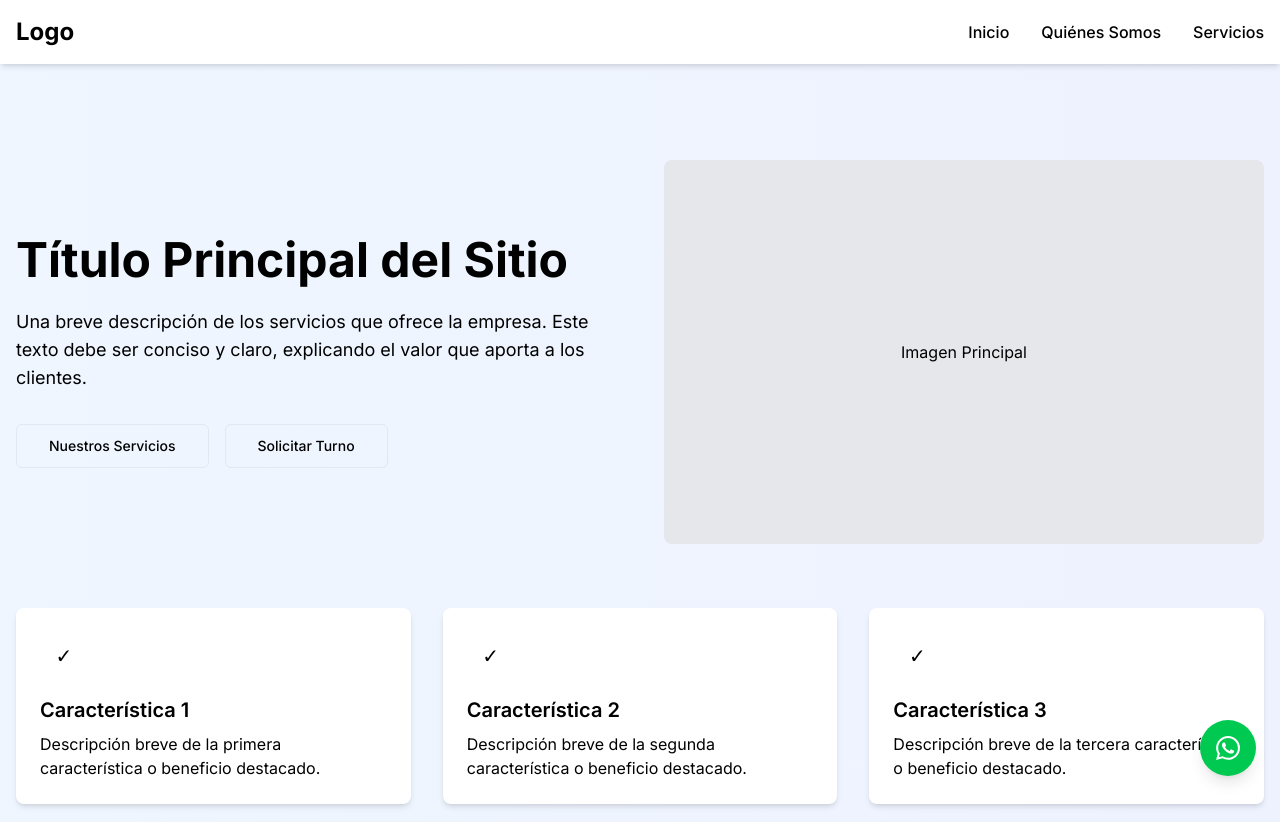
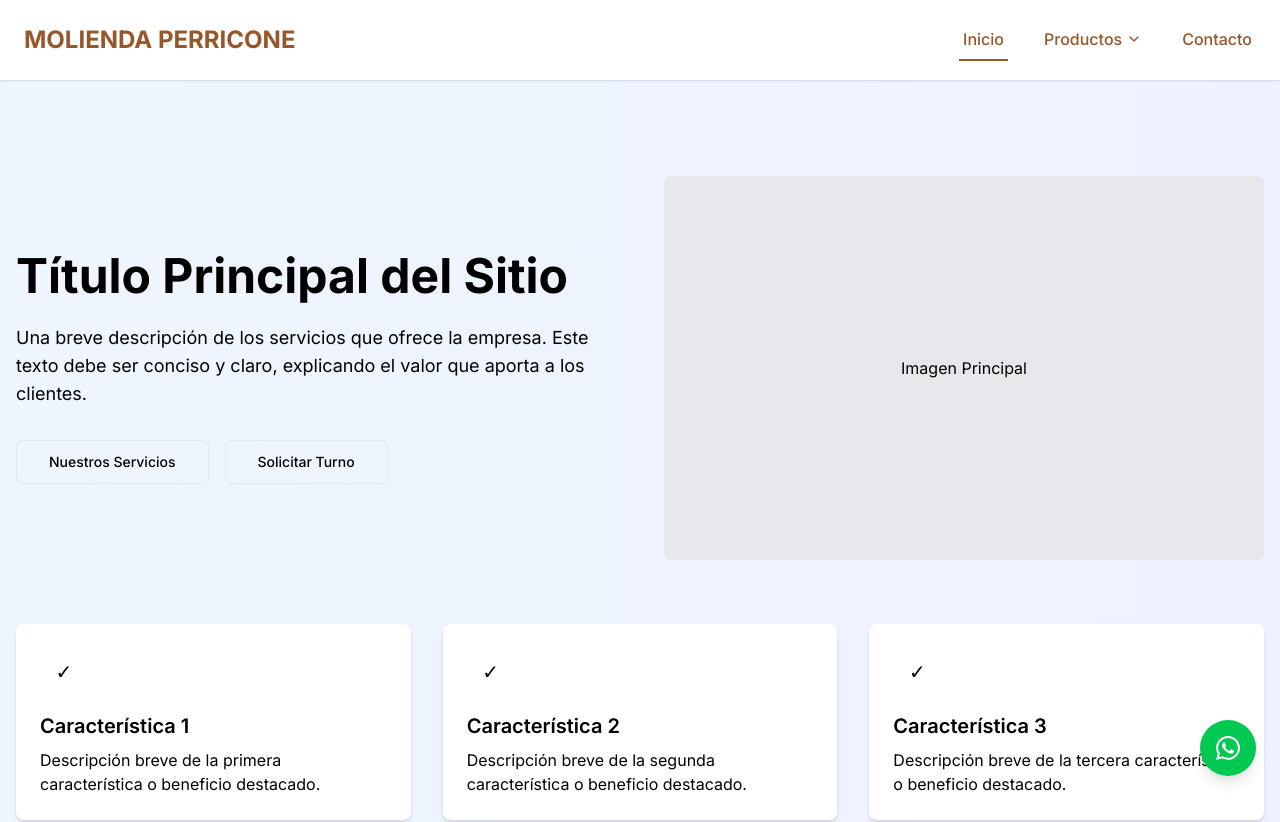
Before and after one commit to OmarDarioMelendrez/remake-sites-template, a Next.js app: page / in a window 1280 px wide. Shown: the top 822 px of the page. Built offline with nearby package versions, Linux system fonts and the light colour scheme.

Commit message:
updating header

```diff
--- a/src/components/Header.tsx
+++ b/src/components/Header.tsx
@@ -2,80 +2,162 @@
 
 import { useState } from "react";
 import Link from "next/link";
-import { Menu, X } from "lucide-react";
+import { usePathname } from "next/navigation";
+import { Menu, X, ChevronDown } from "lucide-react";
+import { cn } from "@/lib/utils";
 
 const Header = () => {
-  const [isMenuOpen, setIsMenuOpen] = useState(false);
+  const [mobileMenuOpen, setMobileMenuOpen] = useState(false);
+  const [productsOpen, setProductsOpen] = useState(false);
+  const pathname = usePathname();
 
-  const toggleMenu = () => {
-    setIsMenuOpen(!isMenuOpen);
-  };
+  const toggleMobileMenu = () => setMobileMenuOpen(!mobileMenuOpen);
+  const toggleProductsMenu = () => setProductsOpen(!productsOpen);
+
+  const isActive = (path: string) => pathname === path;
+
+  const navLinks = [
+    { name: "Inicio", path: "/" },
+    {
+      name: "Productos",
+      path: "/productos",
+      dropdown: true,
+      items: [
+        { name: "Granitos", path: "/productos/granitos" },
+        { name: "Marmolinas", path: "/productos/marmolinas" },
+        { name: "Escallas", path: "/productos/escallas" },
+        { name: "Cuarzos", path: "/productos/cuarzos" },
+        { name: "Ferrites", path: "/productos/ferrites" },
+        { name: "Otros", path: "/productos/otros" },
+      ],
+    },
+    { name: "Contacto", path: "/contacto" },
+  ];
 
   return (
-    <header className="sticky top-0 z-50 w-full bg-white shadow-md">
-      <div className="container mx-auto px-4 py-4 flex items-center justify-between text-black">
+    <header className="bg-white shadow-sm sticky top-0 z-50">
+      <div className="container mx-auto px-4 md:px-6">
+        <div className="flex justify-between items-center h-16 md:h-20">
+          {/* Logo */}
           <Link href="/" className="flex items-center">
-          <span className="text-2xl font-bold text-primary">Logo</span>
+            <span className="text-[#8B4513]/90 font-heading font-bold text-xl md:text-2xl">
+              MOLIENDA PERRICONE
+            </span>
           </Link>
 
           {/* Desktop Navigation */}
           <nav className="hidden md:flex space-x-8">
+            {navLinks.map((link) =>
+              link.dropdown ? (
+                <div key={link.name} className="relative group">
+                  <button
+                    onClick={toggleProductsMenu}
+                    className={cn(
+                      "flex items-center px-1 py-2 text-base font-medium hover:text-[#8B4513]/90",
+                      isActive(link.path)
+                        ? "text-[#8B4513]/90 border-b-2 border-[#8B4513]/90"
+                        : "text-[#8B4513]/90"
+                    )}
+                  >
+                    {link.name}
+                    <ChevronDown className="ml-1 h-4 w-4" />
+                  </button>
+                  <div className="absolute hidden group-hover:block pt-2 left-0 min-w-[200px]">
+                    <div className="bg-white shadow-lg rounded-md py-2 border border-gray-200">
+                      {link.items?.map((item) => (
                         <Link
-            href="/"
-            className="font-medium text-black hover:text-primary transition-colors"
+                          key={item.name}
+                          href={item.path}
+                          className="block px-4 py-2 text-sm text-[#8B4513]/90 hover:bg-[#8B4513]/10 hover:text-[#8B4513]/90"
                         >
-            Inicio
+                          {item.name}
                         </Link>
+                      ))}
+                    </div>
+                  </div>
+                </div>
+              ) : (
                 <Link
-            href="/quienes-somos"
-            className="font-medium text-black hover:text-primary transition-colors"
+                  key={link.name}
+                  href={link.path}
+                  className={cn(
+                    "px-1 py-2 text-base font-medium hover:text-[#8B4513]/90",
+                    isActive(link.path)
+                      ? "text-[#8B4513]/90 border-b-2 border-[#8B4513]/90"
+                      : "text-[#8B4513]/90"
+                  )}
                 >
-            Quiénes Somos
+                  {link.name}
                 </Link>
-          <Link
-            href="/servicios"
-            className="font-medium text-black hover:text-primary transition-colors"
-          >
-            Servicios
-          </Link>
+              )
+            )}
           </nav>
 
-        {/* Mobile Menu Button */}
+          {/* Mobile menu button */}
           <button
-          className="md:hidden text-black hover:text-primary"
-          onClick={toggleMenu}
-          aria-label="Toggle menu"
+            onClick={toggleMobileMenu}
+            className="md:hidden text-[#8B4513]/90 hover:text-[#8B4513]/90"
           >
-          {isMenuOpen ? <X size={24} /> : <Menu size={24} />}
+            {mobileMenuOpen ? (
+              <X className="h-6 w-6" />
+            ) : (
+              <Menu className="h-6 w-6" />
+            )}
           </button>
+        </div>
       </div>
 
       {/* Mobile Navigation */}
-      {isMenuOpen && (
-        <div className="md:hidden bg-white py-4 px-4 shadow-lg">
-          <nav className="flex flex-col space-y-4">
+      {mobileMenuOpen && (
+        <div className="md:hidden bg-white border-t border-gray-200">
+          <div className="px-4 pt-2 pb-3 space-y-1 sm:px-3">
+            {navLinks.map((link) =>
+              link.dropdown ? (
+                <div key={link.name} className="space-y-1">
+                  <button
+                    onClick={toggleProductsMenu}
+                    className="w-full text-left flex items-center justify-between px-3 py-2 text-base font-medium text-[#8B4513]/90"
+                  >
+                    {link.name}
+                    <ChevronDown
+                      className={cn(
+                        "h-4 w-4 transition-transform",
+                        productsOpen ? "rotate-180" : ""
+                      )}
+                    />
+                  </button>
+                  {productsOpen && (
+                    <div className="pl-4 space-y-1 border-l-2 border-[#8B4513]/20 ml-3">
+                      {link.items?.map((item) => (
                         <Link
-              href="/"
-              className="font-medium text-black hover:text-primary transition-colors"
-              onClick={() => setIsMenuOpen(false)}
+                          key={item.name}
+                          href={item.path}
+                          className="block px-3 py-2 text-sm text-[#8B4513]/90 hover:text-[#8B4513]/90"
+                          onClick={toggleMobileMenu}
                         >
-              Inicio
+                          {item.name}
                         </Link>
+                      ))}
+                    </div>
+                  )}
+                </div>
+              ) : (
                 <Link
-              href="/quienes-somos"
-              className="font-medium text-black hover:text-primary transition-colors"
-              onClick={() => setIsMenuOpen(false)}
+                  key={link.name}
+                  href={link.path}
+                  className={cn(
+                    "block px-3 py-2 text-base font-medium hover:text-[#8B4513]/90",
+                    isActive(link.path)
+                      ? "text-[#8B4513]/90 border-l-2 border-[#8B4513]/90 pl-2"
+                      : "text-[#8B4513]/90"
+                  )}
+                  onClick={toggleMobileMenu}
                 >
-              Quiénes Somos
+                  {link.name}
                 </Link>
-            <Link
-              href="/servicios"
-              className="font-medium text-black hover:text-primary transition-colors"
-              onClick={() => setIsMenuOpen(false)}
-            >
-              Servicios
-            </Link>
-          </nav>
+              )
+            )}
+          </div>
         </div>
       )}
     </header>
```
Also changed, not shown: 1 other file (tests, documents, lock files or other folders). Lines whose indentation alone changed are shown as unchanged.
